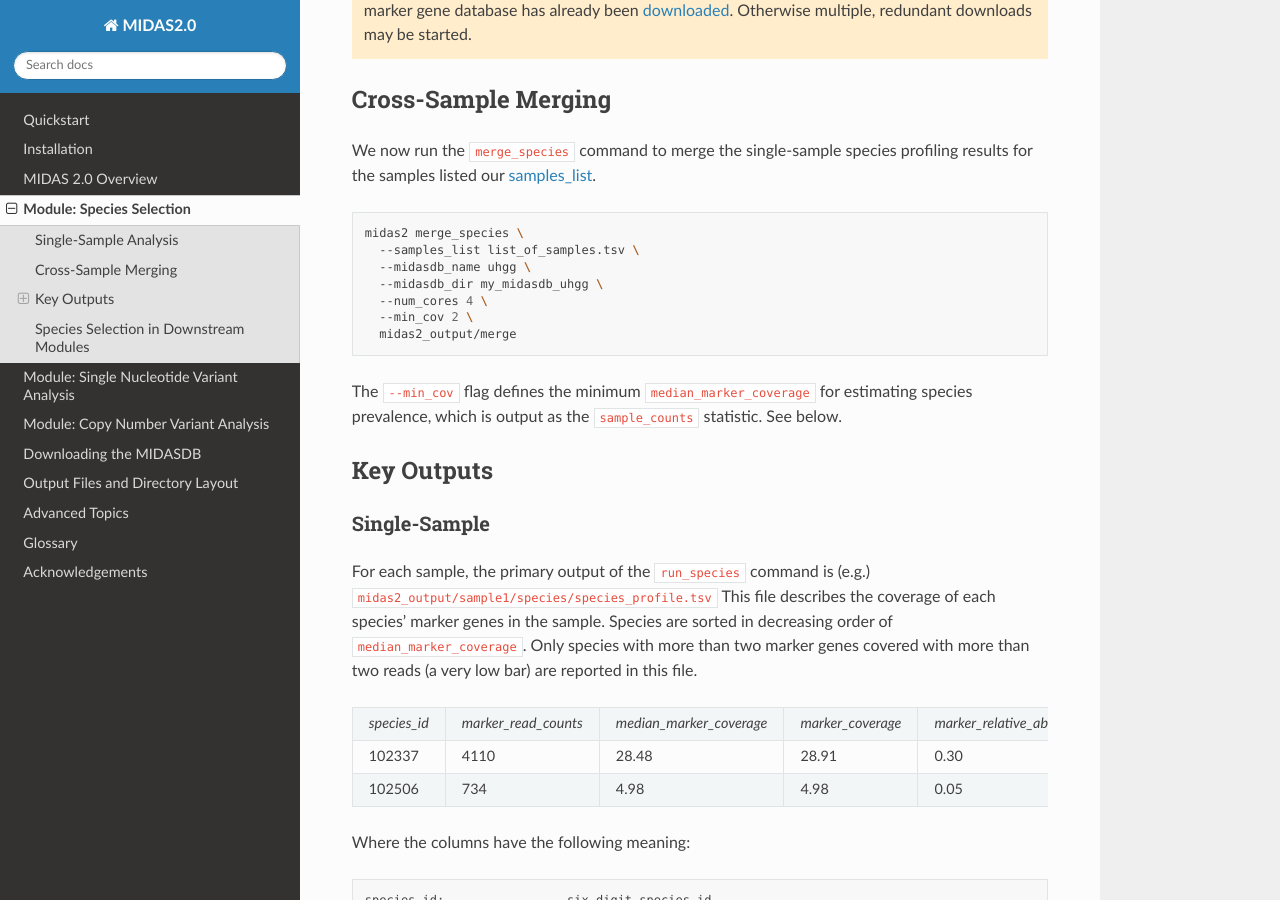
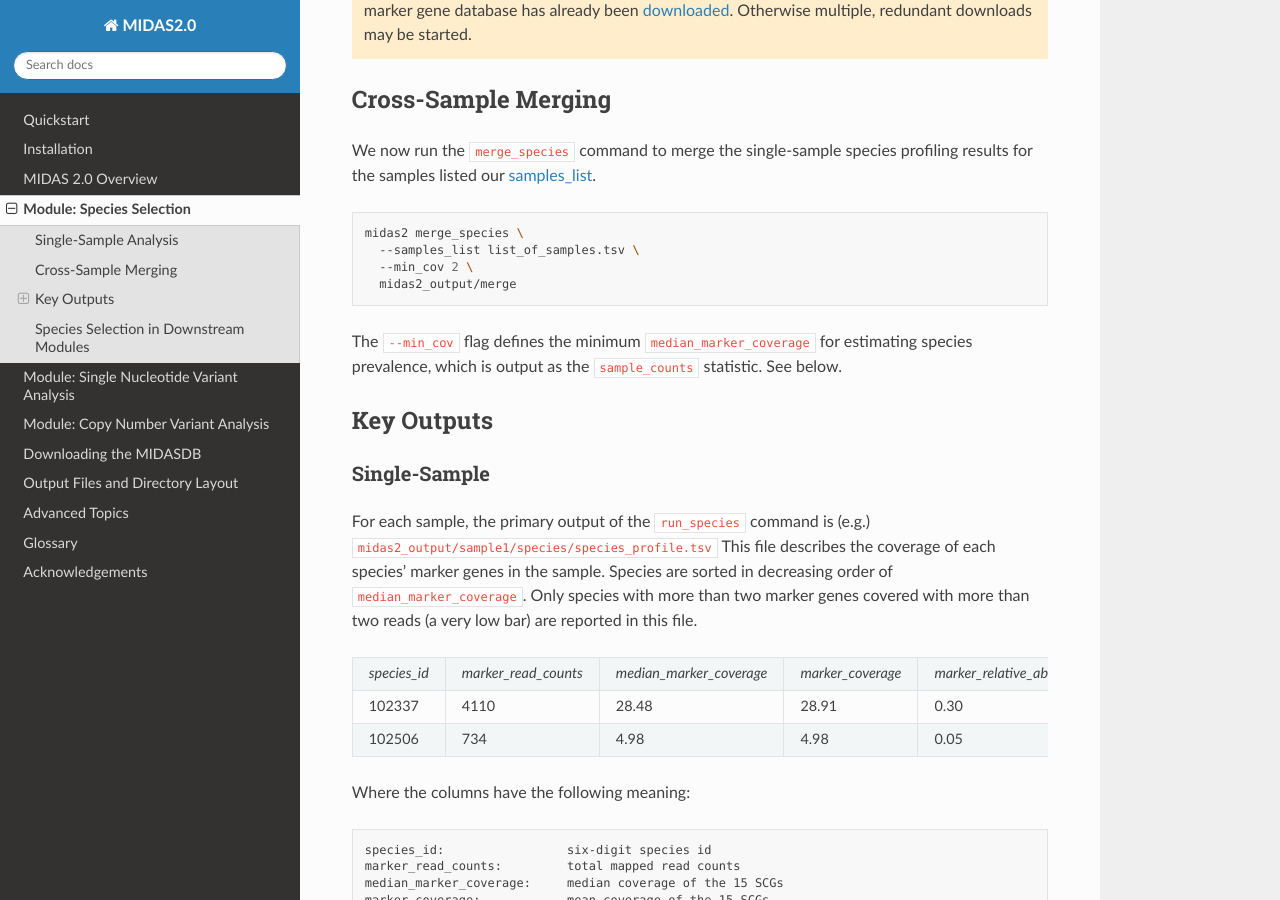
Before and after one commit to czbiohub-sf/MIDAS, a Sphinx documentation site: the page built from docs/species_module.rst, in a window 1280 px wide and 900 px high, scrolled down 1366 px. Built offline with Sphinx 7.4.7 and the Read the Docs theme 2.0.0, drawn with Linux system fonts in a browser that asks for light colours.

Commit message:
Update species_module.rst

```diff
--- a/docs/species_module.rst
+++ b/docs/species_module.rst
@@ -72,9 +72,6 @@ profiling results for the samples listed our
 
   midas2 merge_species \
     --samples_list list_of_samples.tsv \
-    --midasdb_name uhgg \
-    --midasdb_dir my_midasdb_uhgg \
-    --num_cores 4 \
     --min_cov 2 \
     midas2_output/merge
 
```
